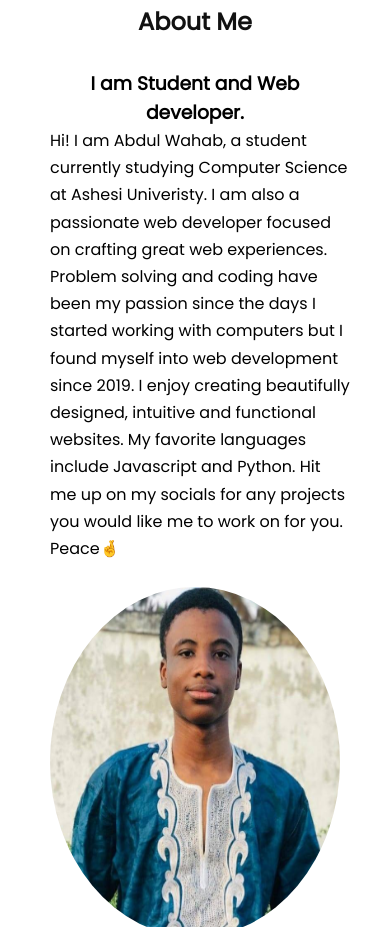
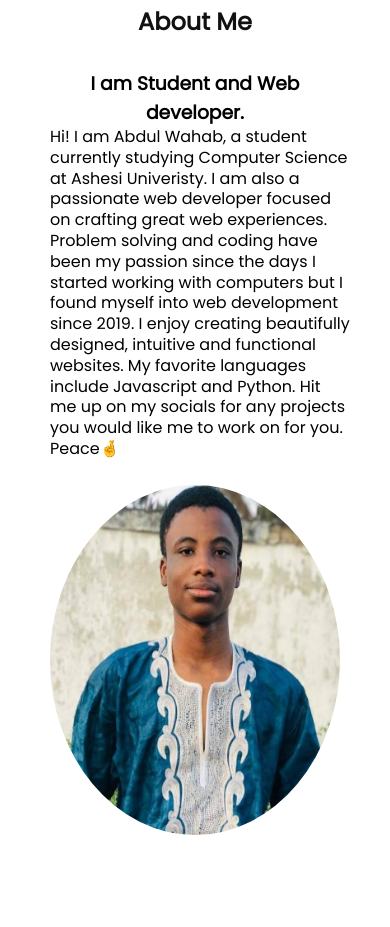
Before and after one commit to WahabDev12/My-Portfolio, a plain HTML site: page index.html in a window 390 px wide. Shown: the part 940-1867 px from the top of the page. Drawn offline with Linux system fonts and the light colour scheme.

Commit message:
Update style.css

```diff
--- a/style.css
+++ b/style.css
@@ -412,9 +412,9 @@
         width:450px;
 
     }
-    .pitch{
+   .pitch{
         width:300px;
-        line-height: 1.7em;
+        line-height: 1.3em;
       }
     .text-info{
         text-align: center;
```
